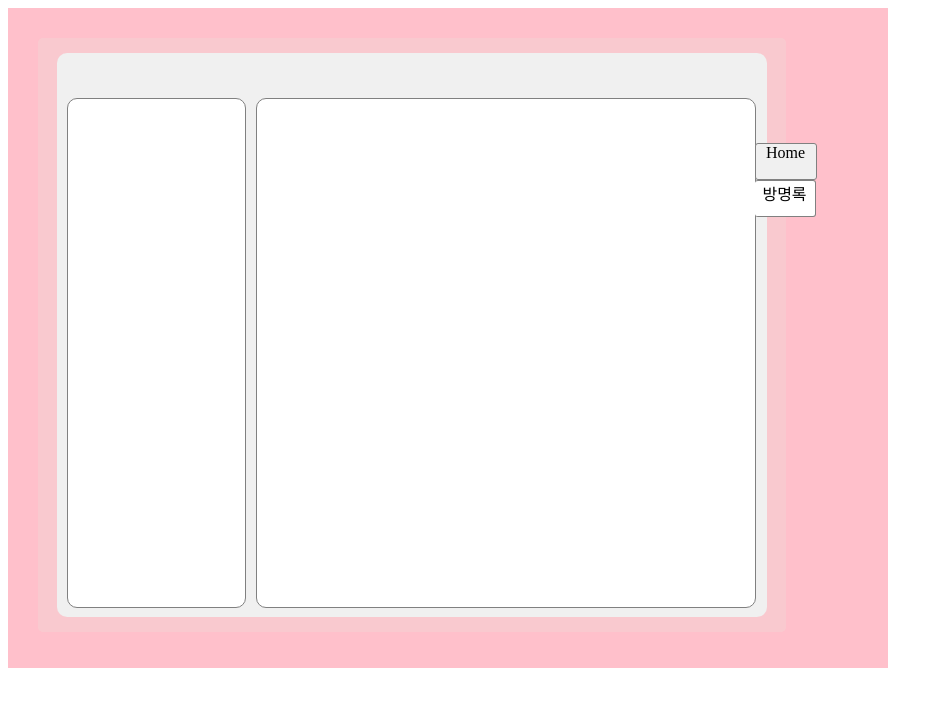
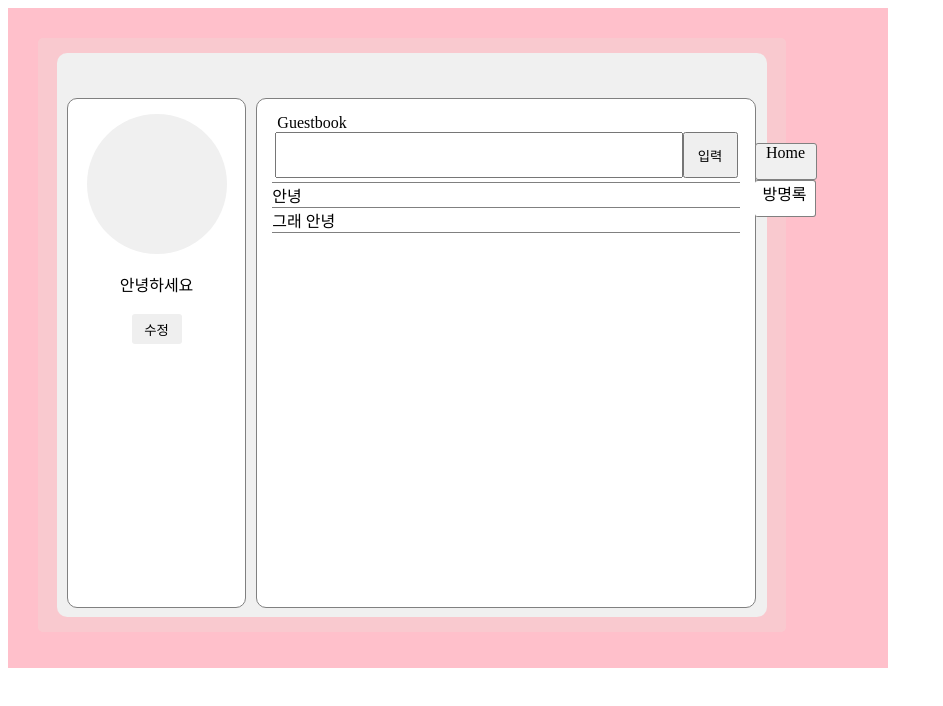
Before and after one commit to zlhunzzing/sangkeum_hompy, a React (Create React App) app in the folder client/: page /guestbook in a window 1280 px wide. Shown: the top 706 px of the page, without its empty margins (0-943 px from the left). Built offline with nearby package versions, Linux system fonts and the light colour scheme.

Commit message:
방명록 카테고리 추가

```diff
--- a/client/public/style.css
+++ b/client/public/style.css
@@ -44,6 +44,7 @@
   height: 90%;
   border: 1px solid gray;
   border-radius: 10px;
+  overflow: hidden;
 }
 
 .currentMenu {
--- a/client/src/container/GuestbookContainer.tsx
+++ b/client/src/container/GuestbookContainer.tsx
@@ -1,6 +1,16 @@
-import React /*,{ useState }*/ from 'react';
+import React, { useState } from 'react';
 import GuestbookView from '../view/GuestbookView';
 
 export default function GuestbookContainer() {
-  return <GuestbookView />;
+  const [comment, setComment] = useState('');
+  const [comments, setComments] = useState(['안녕', '그래 안녕']);
+
+  return (
+    <GuestbookView
+      comment={comment}
+      setComment={setComment}
+      comments={comments}
+      setComments={setComments}
+    />
+  );
 }
--- a/client/src/view/GuestbookView.tsx
+++ b/client/src/view/GuestbookView.tsx
@@ -1,16 +1,77 @@
-import React from 'react';
+import React, { Dispatch } from 'react';
 import MenuComponent from '../component/MenuComponent';
+import ProfileComponent from '../component/ProfileComponent';
 
-export default function GuestbookView() {
-  return (
-    <div className="wrapping">
-      <div className="cover">
-        <div className="content">
-          <span className="sideContent"></span>
-          <div className="mainContent"></div>
-          <MenuComponent></MenuComponent>
+interface Props {
+  comment: string;
+  setComment: Dispatch<string>;
+  comments: Array<any>;
+  setComments: Dispatch<any>;
+}
+
+const GuestbookView: React.FunctionComponent<Props> = ({
+  comment,
+  setComment,
+  comments,
+  setComments,
+}: Props) => (
+  <div className="wrapping">
+    <div className="cover">
+      <div className="content">
+        <span className="sideContent">
+          <ProfileComponent></ProfileComponent>
+        </span>
+
+        <div className="mainContent">
+          <div style={{ margin: '15px' }}>
+            <div style={{ textAlign: 'left', paddingLeft: '5px' }}>
+              Guestbook
+            </div>
+            <form
+              onSubmit={(e) => {
+                e.preventDefault();
+                comments.push(comment);
+                setComments(comments.slice(0, comments.length));
+              }}
+              style={{ display: 'inline-block' }}
+            >
+              <input
+                type="text"
+                style={{
+                  width: '400px',
+                  height: '40px',
+                  float: 'left',
+                }}
+                onChange={({ target: { value } }) => setComment(value)}
+              ></input>
+              <button
+                style={{
+                  width: '55px',
+                  height: '46px',
+                  float: 'left',
+                }}
+              >
+                입력
+              </button>
+            </form>
+            <div style={{ borderTop: '1px solid gray', width: '100%' }}></div>
+            {comments
+              ? comments.map((comment: string, id: number) => (
+                  <div key={id}>
+                    <div style={{ textAlign: 'left' }}>{comment}</div>
+                    <div
+                      style={{ borderTop: '1px solid gray', width: '100%' }}
+                    ></div>
+                  </div>
+                ))
+              : null}
+          </div>
         </div>
+
+        <MenuComponent></MenuComponent>
       </div>
     </div>
-  );
-}
+  </div>
+);
+
+export default GuestbookView;
```
